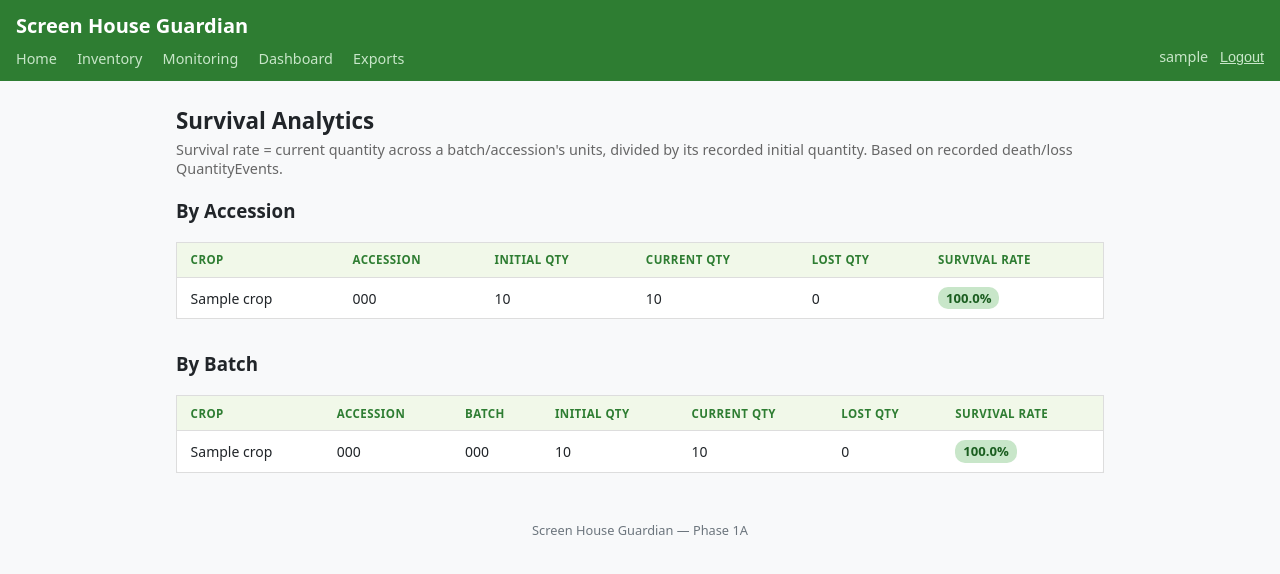
After one commit to kishkumar96/screenhouse-guardian, a Django app: page /inventory/survival/ in a window 1280 px wide. The commit adds this page. Shown: the top 574 px of the page. Run offline with Django 5.2, Linux system fonts and the light colour scheme; a user stored in the database is signed in; tables that the repository leaves empty hold one stand-in row (values such as "Sample post").

Commit message:
Add batch/accession survival analytics for Phase 4
get_batch_survival_stats()/get_accession_survival_stats() compare each
batch/accession's recorded initial_quantity against its units' current
total quantity and cumulative death/loss QuantityEvents, producing a
survival rate. Exposed as a read-only report at /inventory/survival/.
Closes the "batch survival analytics" and "accession survival
analytics" items from Phase 4 of PROJECT_PLAN.md.

Co-Authored-By: Claude Sonnet 5 <noreply@anthropic.com>

```diff
--- a/inventory/services.py
+++ b/inventory/services.py
@@ -1,7 +1,8 @@
 from django.core.exceptions import ValidationError
 from django.db import transaction
+from django.db.models import Sum
 
-from .models import MovementHistory, TrackingUnit
+from .models import Batch, MovementHistory, TrackingUnit
 
 
 def record_movement(
@@ -60,3 +61,73 @@ def record_movement(
             unit.save(update_fields=['position', 'location_text'])
 
         return movement
+
+
+# ── Survival analytics ─────────────────────────────────────────────────────────
+
+def get_batch_survival_stats():
+    """
+    For each active Batch, compare its recorded initial_quantity against the
+    current total quantity across its tracking units and the cumulative
+    death/loss quantity recorded against those units, to give a survival rate.
+
+    Returns a list of dicts: batch, initial_quantity, current_quantity,
+    lost_quantity, survival_rate (percentage, 1 decimal, or None if the batch
+    has no recorded initial_quantity).
+    """
+    from monitoring.models import QuantityEvent  # avoid a module-level cross-app import cycle
+
+    stats = []
+    batches = (
+        Batch.objects.filter(is_active=True)
+        .select_related('accession__crop')
+        .order_by('accession__crop__name', 'batch_code')
+    )
+    for batch in batches:
+        current_quantity = batch.tracking_units.aggregate(total=Sum('quantity'))['total'] or 0
+        lost = QuantityEvent.objects.filter(
+            tracking_unit__batch=batch,
+            event_type__in=[QuantityEvent.EVENT_TYPE_DEATH, QuantityEvent.EVENT_TYPE_LOSS],
+        ).aggregate(total=Sum('quantity_change'))['total'] or 0
+        lost_quantity = -lost
+
+        initial_quantity = batch.initial_quantity
+        survival_rate = (
+            round((current_quantity / initial_quantity) * 100, 1) if initial_quantity else None
+        )
+
+        stats.append({
+            'batch': batch,
+            'initial_quantity': initial_quantity,
+            'current_quantity': current_quantity,
+            'lost_quantity': lost_quantity,
+            'survival_rate': survival_rate,
+        })
+    return stats
+
+
+def get_accession_survival_stats():
+    """
+    Aggregate get_batch_survival_stats() up to the Accession level.
+    """
+    by_accession = {}
+    for row in get_batch_survival_stats():
+        accession = row['batch'].accession
+        agg = by_accession.setdefault(accession.pk, {
+            'accession': accession,
+            'initial_quantity': 0,
+            'current_quantity': 0,
+            'lost_quantity': 0,
+        })
+        agg['initial_quantity'] += row['initial_quantity']
+        agg['current_quantity'] += row['current_quantity']
+        agg['lost_quantity'] += row['lost_quantity']
+
+    results = list(by_accession.values())
+    for row in results:
+        row['survival_rate'] = (
+            round((row['current_quantity'] / row['initial_quantity']) * 100, 1)
+            if row['initial_quantity'] else None
+        )
+    results.sort(key=lambda r: (r['accession'].crop.name, r['accession'].accession_code))
+    return results
--- a/inventory/urls.py
+++ b/inventory/urls.py
@@ -11,4 +11,5 @@ urlpatterns = [
     path('units/<str:unit_code>/archive/', views.archive_tracking_unit, name='archive_tracking_unit'),
     path('archived-units/', views.archived_tracking_units, name='archived_tracking_units'),
     path('units/<str:unit_code>/move/', views.move_tracking_unit, name='move_tracking_unit'),
+    path('survival/', views.survival_report, name='survival_report'),
 ]
--- a/inventory/views.py
+++ b/inventory/views.py
@@ -7,7 +7,7 @@ from config.permissions import is_manager, manager_required, observer_required
 
 from .forms import AccessionForm, ArchiveTrackingUnitForm, BatchForm, CropForm, MoveTrackingUnitForm
 from .models import Accession, Batch, Crop, TrackingUnit
-from .services import record_movement
+from .services import get_accession_survival_stats, get_batch_survival_stats, record_movement
 
 
 @observer_required
@@ -190,3 +190,11 @@ def move_tracking_unit(request, unit_code):
         'unit': unit,
         'form': form,
     })
+
+
+@observer_required
+def survival_report(request):
+    return render(request, 'inventory/survival_report.html', {
+        'batch_stats': get_batch_survival_stats(),
+        'accession_stats': get_accession_survival_stats(),
+    })
--- /dev/null
+++ b/templates/inventory/survival_report.html
@@ -0,0 +1,146 @@
+{% extends "base.html" %}
+
+{% block title %}Survival Analytics — Screen House Guardian{% endblock %}
+
+{% block extra_style %}
+.sv-heading { margin-bottom: 1.25rem; }
+.sv-heading h2 { margin: 0 0 0.25rem; font-size: 1.4rem; }
+.sv-heading p  { margin: 0; color: #666; font-size: 0.9rem; }
+
+.sv-table-wrap { overflow-x: auto; margin-bottom: 2rem; }
+.sv-table {
+  width: 100%;
+  border-collapse: collapse;
+  font-size: 0.875rem;
+  background: #fff;
+  border: 1px solid #ddd;
+  border-radius: 6px;
+}
+.sv-table th {
+  background: #f1f8e9;
+  color: #2e7d32;
+  text-align: left;
+  padding: 0.6rem 0.85rem;
+  font-size: 0.72rem;
+  text-transform: uppercase;
+  letter-spacing: 0.04em;
+  white-space: nowrap;
+  border-bottom: 1px solid #ddd;
+}
+.sv-table td {
+  padding: 0.55rem 0.85rem;
+  border-bottom: 1px solid #f0f0f0;
+  vertical-align: middle;
+}
+.sv-table tr:last-child td { border-bottom: none; }
+.sv-rate {
+  display: inline-block;
+  padding: 0.15rem 0.5rem;
+  border-radius: 10px;
+  font-weight: 700;
+  font-size: 0.82rem;
+}
+.sv-rate-high { background: #c8e6c9; color: #1b5e20; }
+.sv-rate-mid  { background: #fff9c4; color: #f57f17; }
+.sv-rate-low  { background: #ffcdd2; color: #b71c1c; }
+.sv-rate-none { background: #eeeeee; color: #666; }
+.empty-state {
+  text-align: center;
+  padding: 2rem 1rem;
+  color: #888;
+  font-size: 0.95rem;
+}
+{% endblock %}
+
+{% block content %}
+<div class="sv-heading">
+  <h2>Survival Analytics</h2>
+  <p>Survival rate = current quantity across a batch/accession's units, divided by its recorded initial quantity. Based on recorded death/loss QuantityEvents.</p>
+</div>
+
+<h3 class="section-heading">By Accession</h3>
+{% if accession_stats %}
+<div class="sv-table-wrap">
+  <table class="sv-table">
+    <thead>
+      <tr>
+        <th>Crop</th>
+        <th>Accession</th>
+        <th>Initial qty</th>
+        <th>Current qty</th>
+        <th>Lost qty</th>
+        <th>Survival rate</th>
+      </tr>
+    </thead>
+    <tbody>
+      {% for row in accession_stats %}
+      <tr>
+        <td>{{ row.accession.crop.name }}</td>
+        <td>{{ row.accession.accession_code }}</td>
+        <td>{{ row.initial_quantity }}</td>
+        <td>{{ row.current_quantity }}</td>
+        <td>{{ row.lost_quantity }}</td>
+        <td>
+          {% if row.survival_rate is None %}
+          <span class="sv-rate sv-rate-none">No data</span>
+          {% elif row.survival_rate >= 75 %}
+          <span class="sv-rate sv-rate-high">{{ row.survival_rate }}%</span>
+          {% elif row.survival_rate >= 40 %}
+          <span class="sv-rate sv-rate-mid">{{ row.survival_rate }}%</span>
+          {% else %}
+          <span class="sv-rate sv-rate-low">{{ row.survival_rate }}%</span>
+          {% endif %}
+        </td>
+      </tr>
+      {% endfor %}
+    </tbody>
+  </table>
+</div>
+{% else %}
+<div class="empty-state"><p>No accessions with batches yet.</p></div>
+{% endif %}
+
+<h3 class="section-heading">By Batch</h3>
+{% if batch_stats %}
+<div class="sv-table-wrap">
+  <table class="sv-table">
+    <thead>
+      <tr>
+        <th>Crop</th>
+        <th>Accession</th>
+        <th>Batch</th>
+        <th>Initial qty</th>
+        <th>Current qty</th>
+        <th>Lost qty</th>
+        <th>Survival rate</th>
+      </tr>
+    </thead>
+    <tbody>
+      {% for row in batch_stats %}
+      <tr>
+        <td>{{ row.batch.accession.crop.name }}</td>
+        <td>{{ row.batch.accession.accession_code }}</td>
+        <td>{{ row.batch.batch_code }}</td>
+        <td>{{ row.initial_quantity }}</td>
+        <td>{{ row.current_quantity }}</td>
+        <td>{{ row.lost_quantity }}</td>
+        <td>
+          {% if row.survival_rate is None %}
+          <span class="sv-rate sv-rate-none">No data</span>
+          {% elif row.survival_rate >= 75 %}
+          <span class="sv-rate sv-rate-high">{{ row.survival_rate }}%</span>
+          {% elif row.survival_rate >= 40 %}
+          <span class="sv-rate sv-rate-mid">{{ row.survival_rate }}%</span>
+          {% else %}
+          <span class="sv-rate sv-rate-low">{{ row.survival_rate }}%</span>
+          {% endif %}
+        </td>
+      </tr>
+      {% endfor %}
+    </tbody>
+  </table>
+</div>
+{% else %}
+<div class="empty-state"><p>No active batches yet.</p></div>
+{% endif %}
+{% endblock %}
```
Also changed, not shown: inventory/tests/test_services.py (+115 -2 lines), inventory/tests/test_views.py (+45 -0 lines), templates/inventory/index.html (+8 -0 lines).
